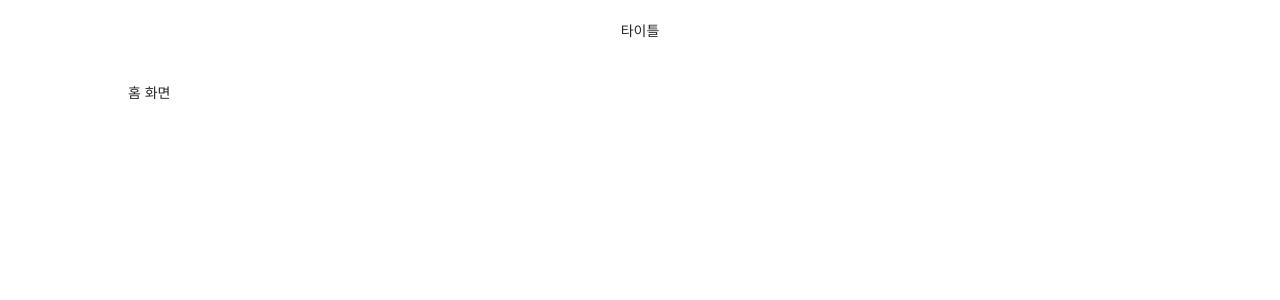
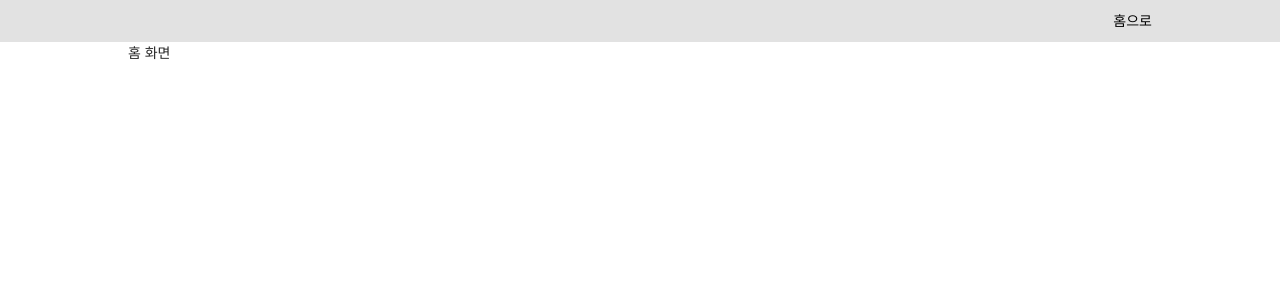
Before and after one commit to jch1223/movie_list, a React (Create React App) app: page / in a window 1280 px wide. Shown: the top 300 px of the page. Built offline with nearby package versions, Linux system fonts and the light colour scheme.

Commit message:
set/header

```diff
--- a/src/layout/Header.jsx
+++ b/src/layout/Header.jsx
@@ -1,19 +1,47 @@
 import React from "react";
-
+import { Link } from "react-router-dom";
 import styled from "styled-components";
 
 const Header = ({ title }) => {
   return (
-    <HeaderStyled title={title}>
-      <div>타이틀</div>
-    </HeaderStyled>
+    <header>
+      <NavStyled>
+        <LinkStyled to='/'>홈으로</LinkStyled>
+      </NavStyled>
+      {title === "home" && <TitleStyled>무비리스트</TitleStyled>}
+      {title === "detail" && <TitleStyled>상세페이지</TitleStyled>}
+    </header>
   );
 };
 
-const HeaderStyled = styled.header`
+const TitleStyled = styled.div`
   text-align: center;
   padding-top: 20px;
   padding-bottom: 40px;
+  @media (max-width: 992px) {
+    float: left;
+  }
+`;
+
+const NavStyled = styled.div`
+  padding: 10px 10%;
+  background-color: #e2e2e2;
+  overflow: hidden;
+  @media (max-width: 992px) {
+    background-color: #fff;
+    float: right;
+    padding: 37px 0;
+  }
+`;
+
+const LinkStyled = styled(Link)`
+  float: right;
+  color: black;
+  text-decoration: none;
+  outline: none;
+  :hover {
+    color: red;
+  }
 `;
 
 export default Header;
--- a/src/pages/Detail.jsx
+++ b/src/pages/Detail.jsx
@@ -1,8 +1,8 @@
 import React from "react";
 import Layout from "../layout/Layout";
 
-function Detail(props) {
-  return <Layout>상세페이지</Layout>;
+function Detail({ title }) {
+  return <Layout title={"detail"}>상세페이지</Layout>;
 }
 
 export default Detail;
--- a/src/pages/Home.jsx
+++ b/src/pages/Home.jsx
@@ -1,8 +1,8 @@
 import React from "react";
 import Layout from "../layout/Layout";
 
-function Home(props) {
-  return <Layout>홈 화면</Layout>;
+function Home({ title }) {
+  return <Layout title={title}>홈 화면</Layout>;
 }
 
 export default Home;
```
